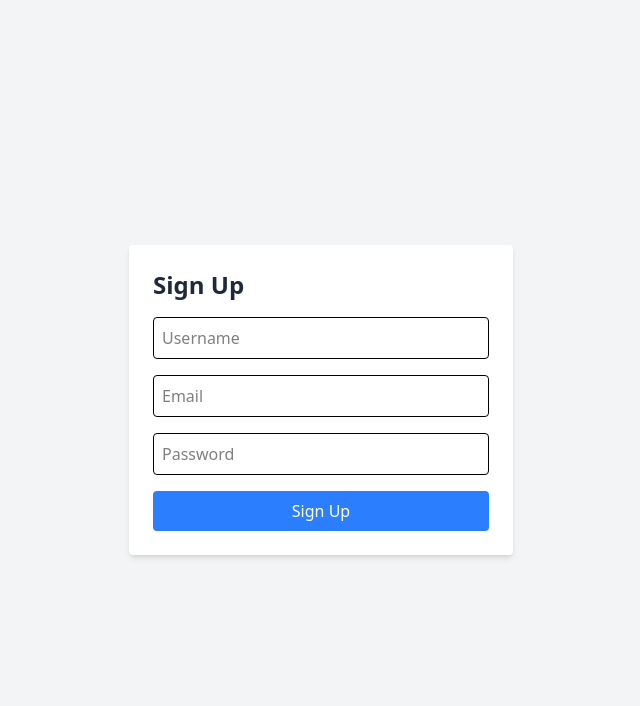
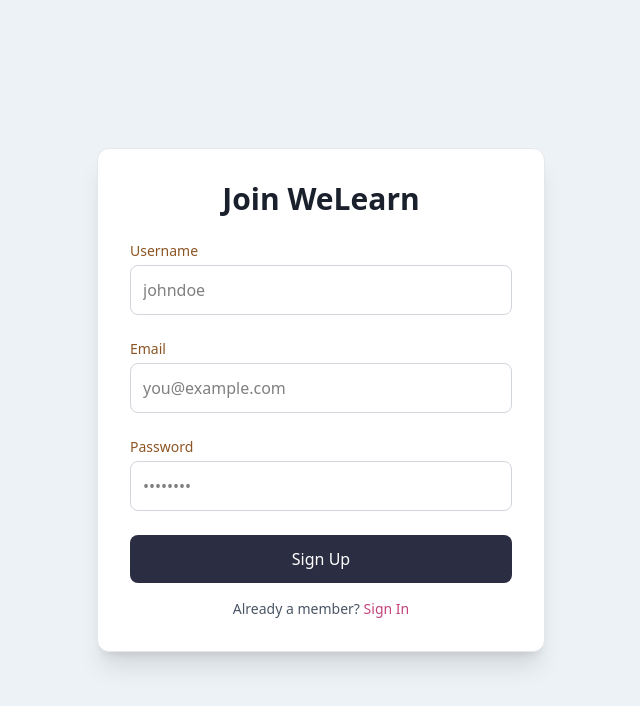
Before and after one commit to abhishekjaglan/WeLearn-Frontend, a React (Vite) app: page /signup in a window 1280 px wide. Shown: the top 706 px of the page, without its empty margins (319-959 px from the left). Built offline with nearby package versions, Linux system fonts and the light colour scheme; a web font is replaced by a local one.

Commit message:
signin and signup

```diff
--- a/src/pages/Signin.tsx
+++ b/src/pages/Signin.tsx
@@ -1,57 +1,86 @@
-import { useState } from 'react';
-import { useNavigate } from 'react-router-dom';
-import { useDispatch } from 'react-redux';
+// src/pages/Signin.tsx
+import React, { useState } from 'react';
+import { Link, useNavigate } from 'react-router-dom';
+import { useAuth } from '../hooks/useAuth';
+import { FaSpinner } from 'react-icons/fa';
 
-import axios from 'axios';
-import Cookies from 'js-cookie';
-import { login } from '../store/authSlice';
-
-const Signin: React.FC = () => {
+const Signin: React.FC = React.memo(() => {
   const [email, setEmail] = useState('');
   const [password, setPassword] = useState('');
+  const { authenticate, loading, error } = useAuth();
   const navigate = useNavigate();
-  const dispatch = useDispatch();
 
   const handleSubmit = async (e: React.FormEvent) => {
     e.preventDefault();
-        try {
-            const response = await axios.post('http://localhost:5000/api/signin', { email, password });
-            const { userId } = response.data;
-            Cookies.set('userId', userId, { expires: 7 });
-            dispatch(login(userId));
+    const success = await authenticate('http://localhost:5000/api/signin', { email, password });
+    if (success) {
       navigate('/home');
-        } catch (error) {
-            console.error('Sign in error: ', error);
-            alert('Signin failed!');
     }
   };
 
   return (
-        <div className="min-h-screen flex items-center justify-center bg-gray-100">
-            <form onSubmit={handleSubmit} className="bg-white p-6 rounded shadow-md w-full max-w-sm">
-                <h2 className="text-2xl font-bold mb-4 text-gray-800">Sign In</h2>
+    <div className="min-h-screen flex items-center justify-center bg-neutral px-4">
+      <div className="bg-white p-8 rounded-xl shadow-xl border border-gray-200 w-full max-w-md animate-slide-up">
+        <h2 className="text-3xl font-bold text-text mb-6 text-center">Welcome Back</h2>
+        <form onSubmit={handleSubmit} className="space-y-6">
+          <div>
+            <label htmlFor="email" className="block text-sm font-medium text-secondary mb-1">
+              Email
+            </label>
             <input
+              id="email"
               type="email"
               value={email}
               onChange={(e) => setEmail(e.target.value)}
-                    placeholder="Email"
-                    className="w-full p-2 mb-4 border rounded focus:outline-none focus:ring-2 focus:ring-blue-500"
+              placeholder="you@example.com"
+              className={`w-full p-3 border rounded-lg focus:outline-none focus:ring-2 ${
+                error ? 'border-red-500 focus:ring-red-500' : 'border-gray-300 focus:ring-accent'
+              }`}
               required
+              disabled={loading}
             />
+          </div>
+          <div>
+            <label htmlFor="password" className="block text-sm font-medium text-secondary mb-1">
+              Password
+            </label>
             <input
+              id="password"
               type="password"
               value={password}
               onChange={(e) => setPassword(e.target.value)}
-                    placeholder="Password"
-                    className="w-full p-2 mb-4 border rounded focus:outline-none focus:ring-2 focus:ring-blue-500"
+              placeholder="••••••••"
+              className={`w-full p-3 border rounded-lg focus:outline-none focus:ring-2 ${
+                error ? 'border-red-500 focus:ring-red-500' : 'border-gray-300 focus:ring-accent'
+              }`}
               required
+              disabled={loading}
             />
-                    <button type="submit" className="w-full bg-blue-500 text-white p-2 rounded hover:bg-blue-600 transition-colors">
+          </div>
+          {error && <p className="text-sm text-red-500 text-center">{error}</p>}
+          <button
+            type="submit"
+            className="w-full bg-primary text-white p-3 rounded-lg hover:bg-opacity-90 transition-all duration-300 flex items-center justify-center disabled:bg-gray-400"
+            disabled={loading}
+          >
+            {loading ? <FaSpinner className="animate-spin mr-2" /> : null}
             Sign In
           </button>
         </form>
+        <div className="mt-4 text-center space-y-2">
+          <Link to="#" className="text-sm text-accent hover:underline">
+            Forgot Password?
+          </Link>
+          <p className="text-sm text-gray-600">
+            Not a member?{' '}
+            <Link to="/signup" className="text-accent hover:underline">
+              Sign Up
+            </Link>
+          </p>
+        </div>
+      </div>
     </div>
   );
-};
+});
 
 export default Signin;
--- a/src/pages/Signup.tsx
+++ b/src/pages/Signup.tsx
@@ -1,65 +1,103 @@
-import { useState } from 'react';
-import { useNavigate } from 'react-router-dom';
-import axios from 'axios';
-import Cookies from 'js-cookie';
-import { useDispatch } from 'react-redux';
-import { login } from '../store/authSlice';
+// src/pages/Signup.tsx
+import React, { useState } from 'react';
+import { Link, useNavigate } from 'react-router-dom';
+import { useAuth } from '../hooks/useAuth';
+import { FaSpinner } from 'react-icons/fa';
 
-
-const Signup: React.FC = () => {
+const Signup: React.FC = React.memo(() => {
   const [username, setUsername] = useState('');
   const [email, setEmail] = useState('');
   const [password, setPassword] = useState('');
+  const { authenticate, loading, error } = useAuth();
   const navigate = useNavigate();
-  const dispatch = useDispatch();
 
   const handleSubmit = async (e: React.FormEvent) => {
     e.preventDefault();
-    try {
-      const response = await axios.post('http://localhost:5000/api/signup', { username, email, password });
-      const { userId } = response.data;
-      Cookies.set('userId', userId, { expires: 7 });
-      dispatch(login(userId));
+    const success = await authenticate('http://localhost:5000/api/signup', {
+      username,
+      email,
+      password,
+    });
+    if (success) {
       navigate('/home');
-    } catch (error) {
-      alert('Signup failed!');
     }
   };
 
   return (
-    <div className="min-h-screen flex items-center justify-center bg-gray-100">
-      <form onSubmit={handleSubmit} className="bg-white p-6 rounded shadow-md w-full max-w-sm">
-        <h2 className="text-2xl font-bold mb-4 text-gray-800">Sign Up</h2>
+    <div className="min-h-screen flex items-center justify-center bg-neutral px-4">
+      <div className="bg-white p-8 rounded-xl shadow-xl border border-gray-200 w-full max-w-md animate-slide-up">
+        <h2 className="text-3xl font-bold text-text mb-6 text-center">Join WeLearn</h2>
+        <form onSubmit={handleSubmit} className="space-y-6">
+          <div>
+            <label htmlFor="username" className="block text-sm font-medium text-secondary mb-1">
+              Username
+            </label>
             <input
+              id="username"
               type="text"
               value={username}
               onChange={(e) => setUsername(e.target.value)}
-          placeholder="Username"
-          className="w-full p-2 mb-4 border rounded focus:outline-none focus:ring-2 focus:ring-blue-500"
+              placeholder="johndoe"
+              className={`w-full p-3 border rounded-lg focus:outline-none focus:ring-2 ${
+                error ? 'border-red-500 focus:ring-red-500' : 'border-gray-300 focus:ring-accent'
+              }`}
               required
+              disabled={loading}
             />
+          </div>
+          <div>
+            <label htmlFor="email" className="block text-sm font-medium text-secondary mb-1">
+              Email
+            </label>
             <input
+              id="email"
               type="email"
               value={email}
               onChange={(e) => setEmail(e.target.value)}
-          placeholder="Email"
-          className="w-full p-2 mb-4 border rounded focus:outline-none focus:ring-2 focus:ring-blue-500"
+              placeholder="you@example.com"
+              className={`w-full p-3 border rounded-lg focus:outline-none focus:ring-2 ${
+                error ? 'border-red-500 focus:ring-red-500' : 'border-gray-300 focus:ring-accent'
+              }`}
               required
+              disabled={loading}
             />
+          </div>
+          <div>
+            <label htmlFor="password" className="block text-sm font-medium text-secondary mb-1">
+              Password
+            </label>
             <input
+              id="password"
               type="password"
               value={password}
               onChange={(e) => setPassword(e.target.value)}
-          placeholder="Password"
-          className="w-full p-2 mb-4 border rounded focus:outline-none focus:ring-2 focus:ring-blue-500"
+              placeholder="••••••••"
+              className={`w-full p-3 border rounded-lg focus:outline-none focus:ring-2 ${
+                error ? 'border-red-500 focus:ring-red-500' : 'border-gray-300 focus:ring-accent'
+              }`}
               required
+              disabled={loading}
             />
-        <button type="submit" className="w-full bg-blue-500 text-white p-2 rounded hover:bg-blue-600 transition-colors">
+          </div>
+          {error && <p className="text-sm text-red-500 text-center">{error}</p>}
+          <button
+            type="submit"
+            className="w-full bg-primary text-white p-3 rounded-lg hover:bg-opacity-90 transition-all duration-300 flex items-center justify-center disabled:bg-gray-400"
+            disabled={loading}
+          >
+            {loading ? <FaSpinner className="animate-spin mr-2" /> : null}
             Sign Up
           </button>
         </form>
+        <p className="mt-4 text-sm text-gray-600 text-center">
+          Already a member?{' '}
+          <Link to="/signin" className="text-accent hover:underline">
+            Sign In
+          </Link>
+        </p>
+      </div>
     </div>
   );
-};
+});
 
 export default Signup;
--- a/src/store/authSlice.ts
+++ b/src/store/authSlice.ts
@@ -1,5 +1,6 @@
 // src/store/authSlice.ts
 import { createSlice, PayloadAction } from '@reduxjs/toolkit';
+import Cookies from 'js-cookie';
 import { AuthState } from '../types';
 
 const initialState: AuthState = {
--- a/src/types.ts
+++ b/src/types.ts
@@ -12,3 +12,9 @@
 export interface AuthError {
     message: string;
   }
+
+export interface authenticateData {
+    email: string;
+    password: string;
+    username?: string
+}
```
Lines whose indentation alone changed are shown as unchanged.
